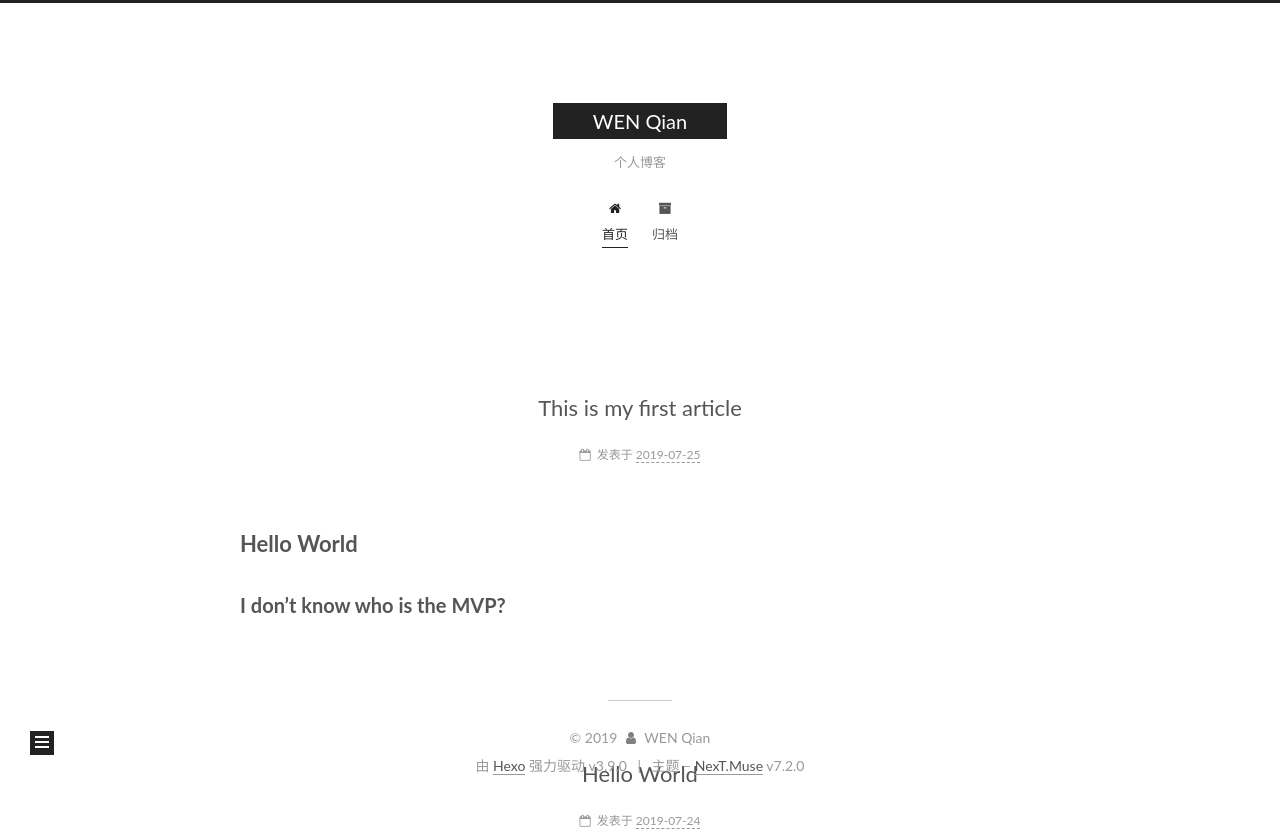
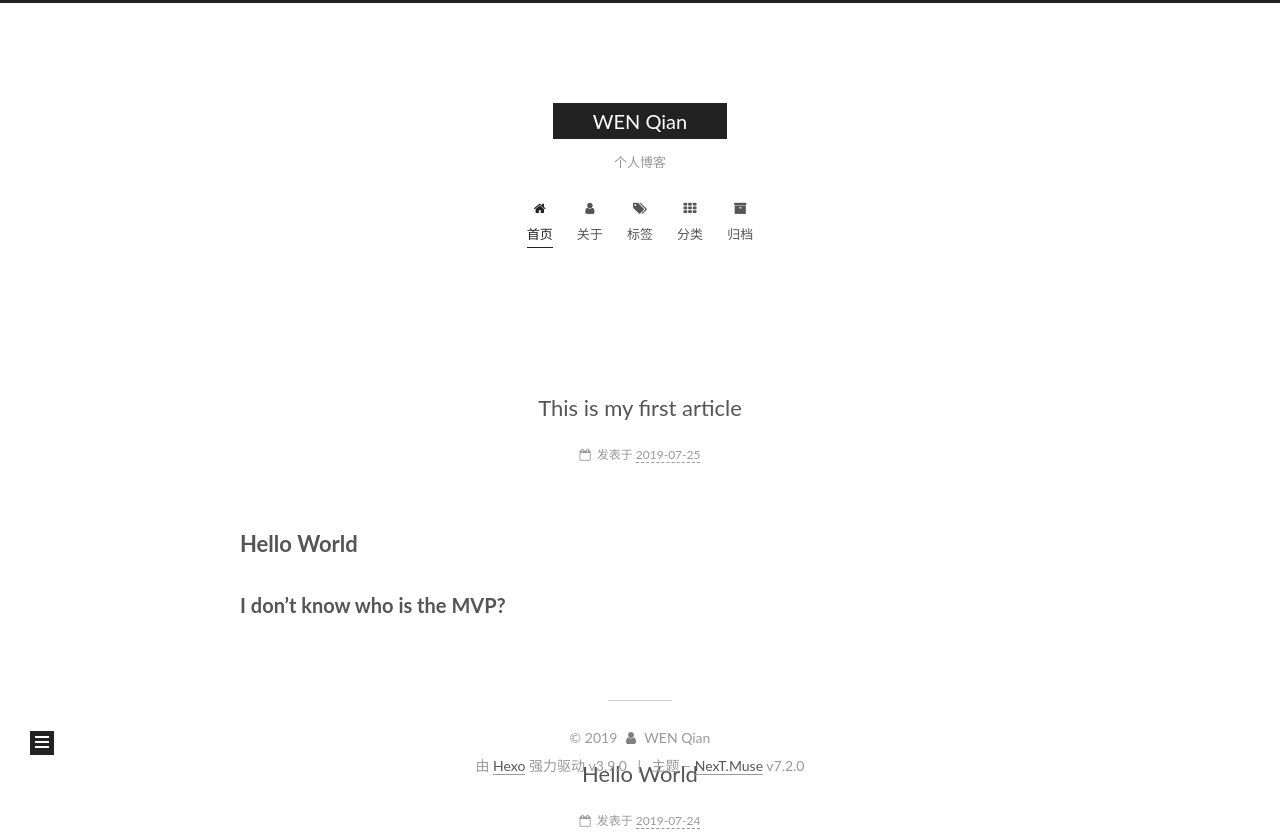
Before and after one commit to wencaiqian/wencaiqian.github.io, a plain HTML site: page index.html in a window 1280 px wide. Shown: the top 836 px of the page. Drawn offline with Linux system fonts and the light colour scheme.

Commit message:
Site updated: 2019-07-25 16:32:58

```diff
--- a/css/main.css
+++ b/css/main.css
@@ -1705,7 +1705,7 @@ pre .javascript .function {
   width: 4px;
   height: 4px;
   border-radius: 50%;
-  background: #ff5367;
+  background: #ff1498;
 }
 .feed-link,
 .chat {
--- a/index.html
+++ b/index.html
@@ -224,6 +224,54 @@
 
 
     <a href="/" rel="section"><i class="menu-item-icon fa fa-fw fa-home"></i> <br>首页</a>
+
+  </li>
+
+
+
+
+          <li class="menu-item menu-item-about">
+
+
+
+
+
+
+
+
+    <a href="/about/" rel="section"><i class="menu-item-icon fa fa-fw fa-user"></i> <br>关于</a>
+
+  </li>
+
+
+
+
+          <li class="menu-item menu-item-tags">
+
+
+
+
+
+
+
+
+    <a href="/tags/" rel="section"><i class="menu-item-icon fa fa-fw fa-tags"></i> <br>标签</a>
+
+  </li>
+
+
+
+
+          <li class="menu-item menu-item-categories">
+
+
+
+
+
+
+
+
+    <a href="/categories/" rel="section"><i class="menu-item-icon fa fa-fw fa-th"></i> <br>分类</a>
 
   </li>
 
```
Also changed, not shown: 2019/07/24/hello-world/index.html (+48 -0 lines), 2019/07/25/This-is-my-first-article/index.html (+48 -0 lines), about/index.html (+57 -0 lines), archives/2019/07/index.html (+57 -0 lines), archives/2019/index.html (+57 -0 lines), archives/index.html (+57 -0 lines), tags/Happiness、Guid/index.html (+57 -0 lines).
